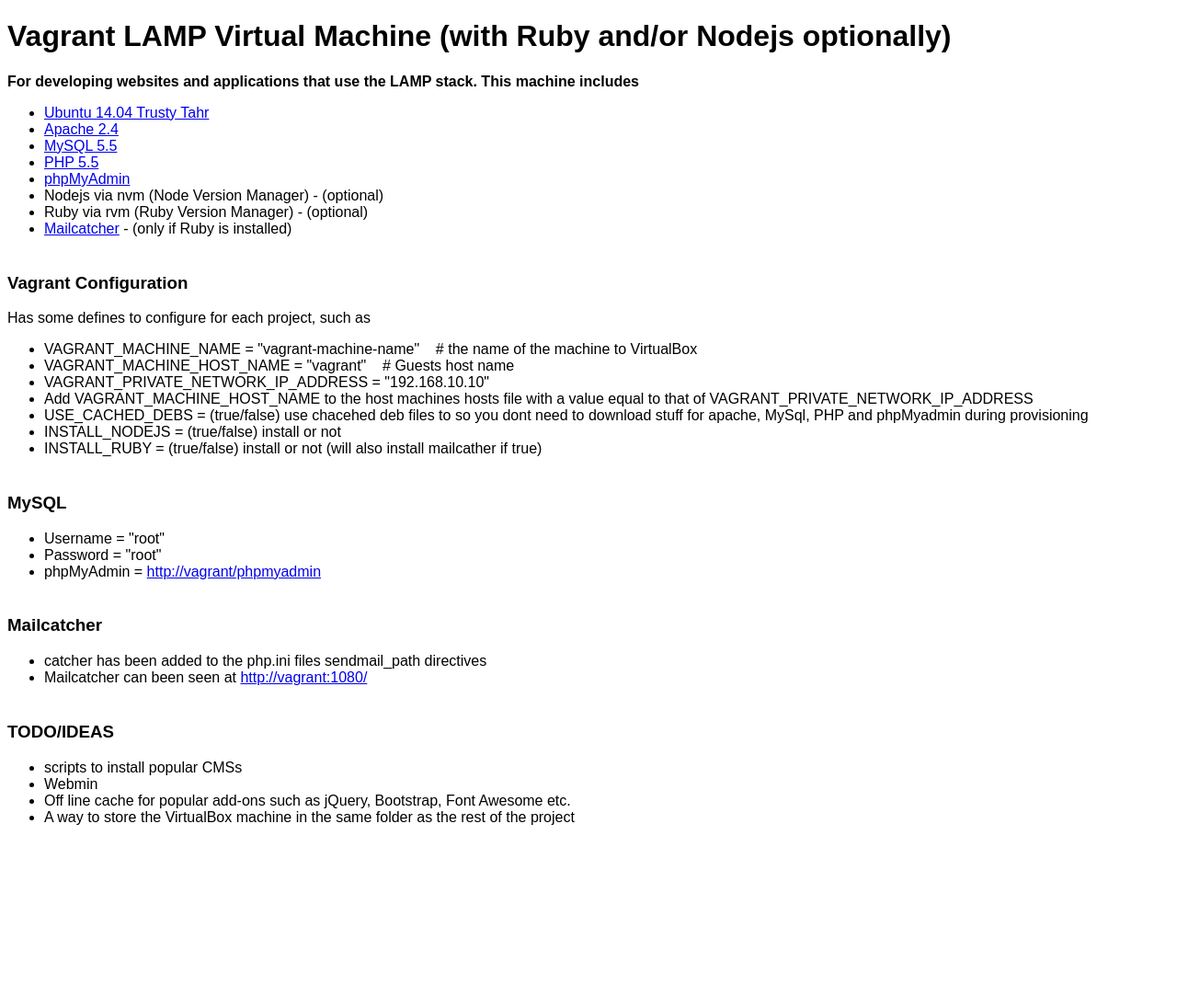
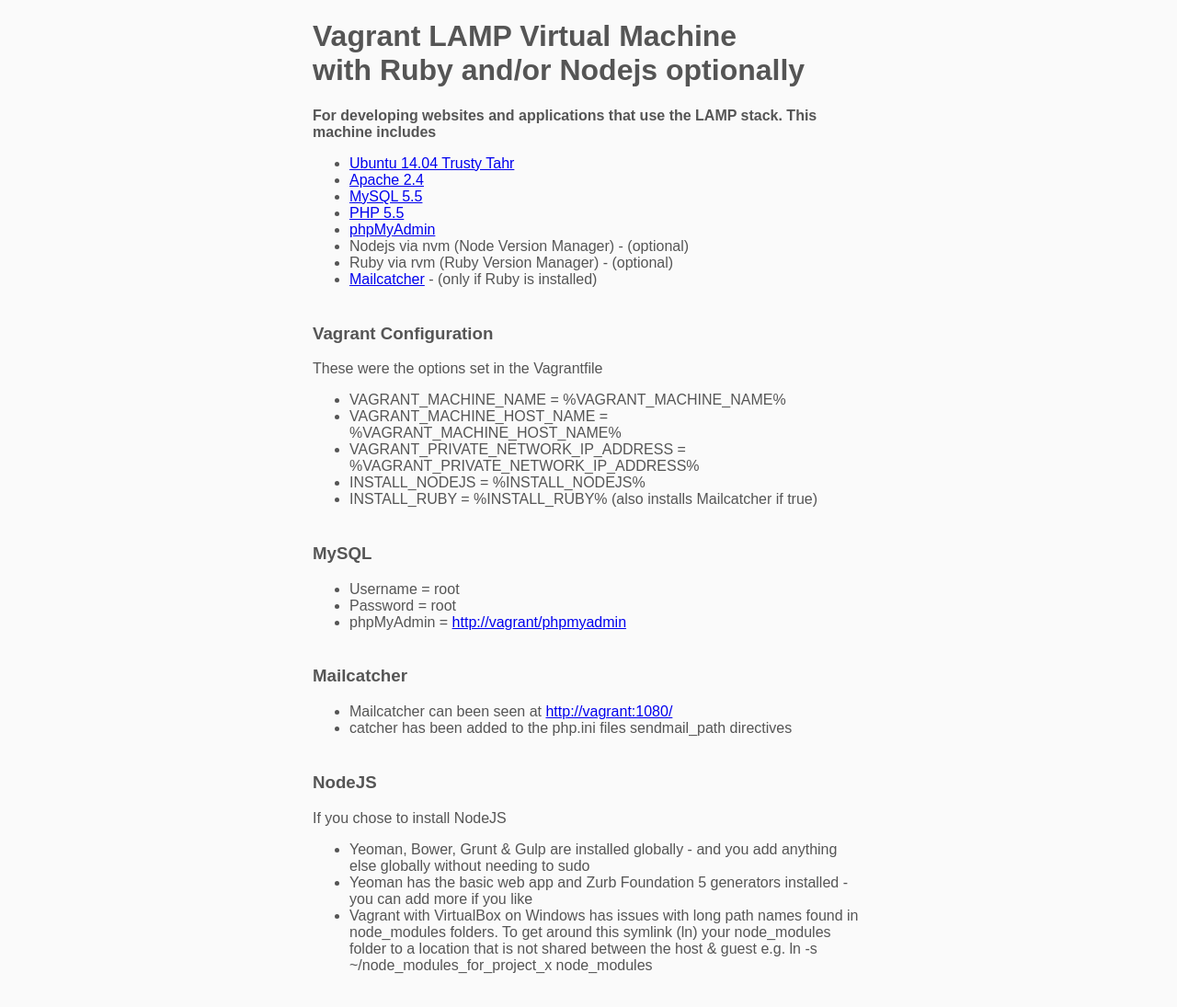
Before and after one commit to big-wave-tim/vagrant-lamp, a plain HTML site: page index.html in a window 1280 px wide. Shown: the whole page at 92% size. Before the commit the page ends 934 px from the top, so only its background shows below. Drawn offline with Linux system fonts and the light colour scheme.

Commit message:
Updated lots! Most notable is Yeoman and Ruby on Rails work straight of the bat if you choose to install them. Had general a tidy up.

```diff
--- a/index.html
+++ b/index.html
@@ -4,13 +4,26 @@
         <meta charset="utf-8" />
         <title>Vagrant LAMP machine</title>
         <style>
-            body { font-family: sans-serif; }
-            ul {padding-bottom: 20px}
+            body {
+              font-family: sans-serif;
+              color: #555;
+              background-color: #fafafa
+            }
+
+            ul {
+              padding-bottom: 20px
+            }
+
+            div.container {
+              width: 600px;
+              margin: 0 auto;
+            }
         </style>
     </head>
     <body>
 
-        <h1>Vagrant LAMP Virtual Machine (with Ruby and/or Nodejs optionally)</h1>
+        <div class="container">
+          <h1>Vagrant LAMP Virtual Machine <br/>with Ruby and/or Nodejs optionally</h1>
 
           <p><strong>For developing websites and applications that use the LAMP stack. This machine includes </strong></p>
           <ul>
@@ -27,40 +40,40 @@
 
 
           <h3>Vagrant Configuration</h3>
-        <p>Has some defines to configure for each project, such as</p>
+          <p>These were the options set in the Vagrantfile</p>
           <ul>
-            <li>VAGRANT_MACHINE_NAME = "vagrant-machine-name" &nbsp;&nbsp;&nbsp;# the name of the machine to VirtualBox</li>
-            <li>VAGRANT_MACHINE_HOST_NAME = "vagrant"   &nbsp;&nbsp;&nbsp;# Guests host name</li>
-            <li>VAGRANT_PRIVATE_NETWORK_IP_ADDRESS = "192.168.10.10"</li>
-            <li>Add VAGRANT_MACHINE_HOST_NAME to the host machines hosts file with a value equal to that of VAGRANT_PRIVATE_NETWORK_IP_ADDRESS</li>
-            <li>USE_CACHED_DEBS = (true/false) use chacehed deb files to so you dont need to download stuff for apache, MySql, PHP and phpMyadmin during provisioning</li>
-            <li>INSTALL_NODEJS = (true/false) install or not</li>
-            <li>INSTALL_RUBY = (true/false) install or not (will also install mailcather if true)</li>
+              <li>VAGRANT_MACHINE_NAME = %VAGRANT_MACHINE_NAME%</li>
+              <li>VAGRANT_MACHINE_HOST_NAME = %VAGRANT_MACHINE_HOST_NAME%</li>
+              <li>VAGRANT_PRIVATE_NETWORK_IP_ADDRESS = %VAGRANT_PRIVATE_NETWORK_IP_ADDRESS%</li>
+              <li>INSTALL_NODEJS = %INSTALL_NODEJS% </li>
+              <li>INSTALL_RUBY = %INSTALL_RUBY%  (also installs Mailcatcher if true)</li>
           </ul>
 
 
           <h3>MySQL</h3>
           <ul>
-            <li>Username = "root"</li>
-            <li>Password = "root"</li>
+              <li>Username = root</li>
+              <li>Password = root</li>
               <li>phpMyAdmin = <a href="http://%VAGRANT_MACHINE_HOST_NAME%/phpmyadmin">http://vagrant/phpmyadmin</a></li>
           </ul>
 
 
           <h3>Mailcatcher</h3>
           <ul>
+              <li>Mailcatcher can been seen at <a href="http://%VAGRANT_MACHINE_HOST_NAME%:1080/">http://vagrant:1080/</a></li>
               <li>catcher has been added to the php.ini files sendmail_path directives</li>
-            <li>Mailcatcher can been seen at <a href="http://%VAGRANT_MACHINE_HOST_NAME%:1080/">http://vagrant:1080/</a></li>
           </ul>
 
 
-        <h3>TODO/IDEAS</h3>
+          <h3>NodeJS</h3>
+          <p>If you chose to install NodeJS</p>
           <ul>
-            <li>scripts to install popular CMSs</li>
-            <li>Webmin</li>
-            <li>Off line cache for popular add-ons such as jQuery, Bootstrap, Font Awesome etc.</li>
-            <li>A way to store the VirtualBox machine in the same folder as the rest of the project</li>
+            <li>Yeoman, Bower, Grunt &amp; Gulp are installed globally - and you add anything else globally without needing to sudo</li>
+            <li>Yeoman has the basic web app and Zurb Foundation 5 generators installed - you can add more if you like</li>
+            <li>Vagrant with VirtualBox on Windows has issues with long path names found in node_modules folders. To get around this symlink (ln) your node_modules folder to a location that is not shared between the host &amp; guest e.g. ln -s ~/node_modules_for_project_x node_modules</li>
           </ul>
 
+
+        </div>
     </body>
 </html>
```
Also changed, not shown: 4 other files. Lines whose indentation alone changed are shown as unchanged.
